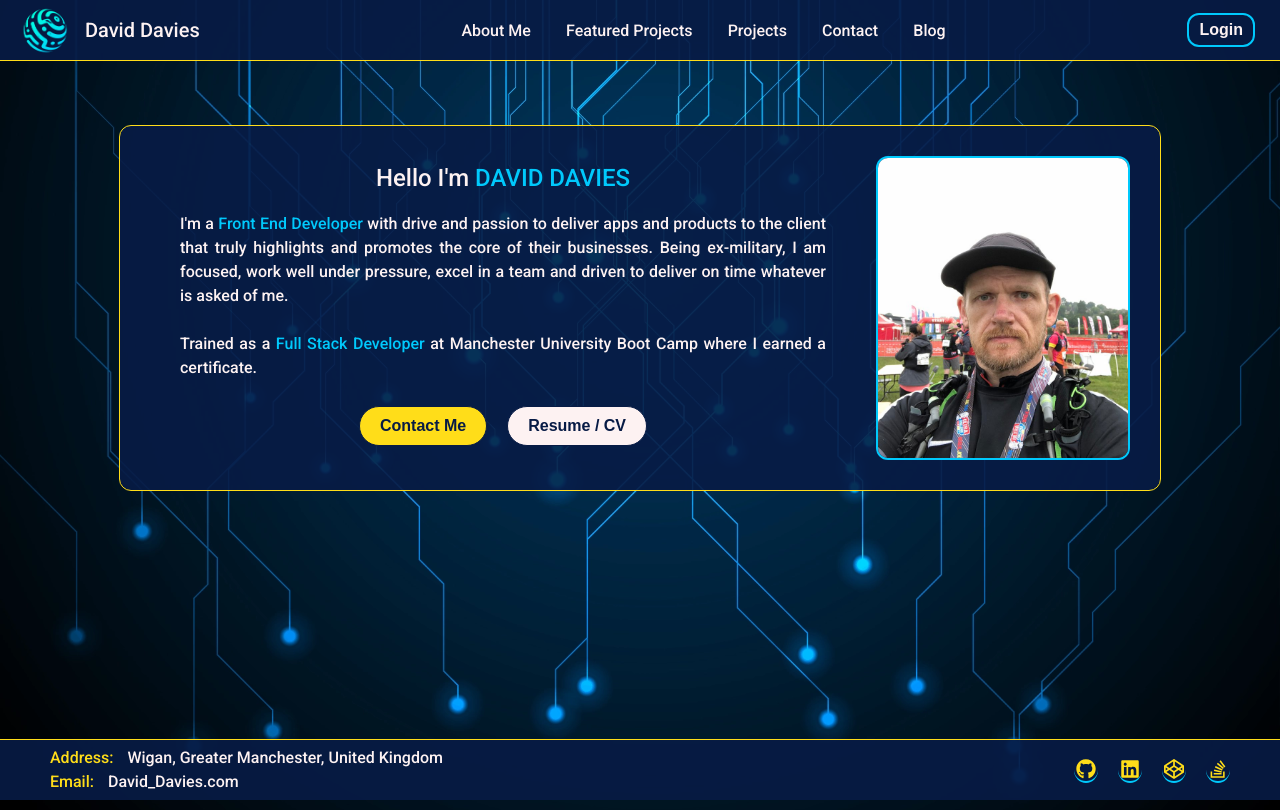
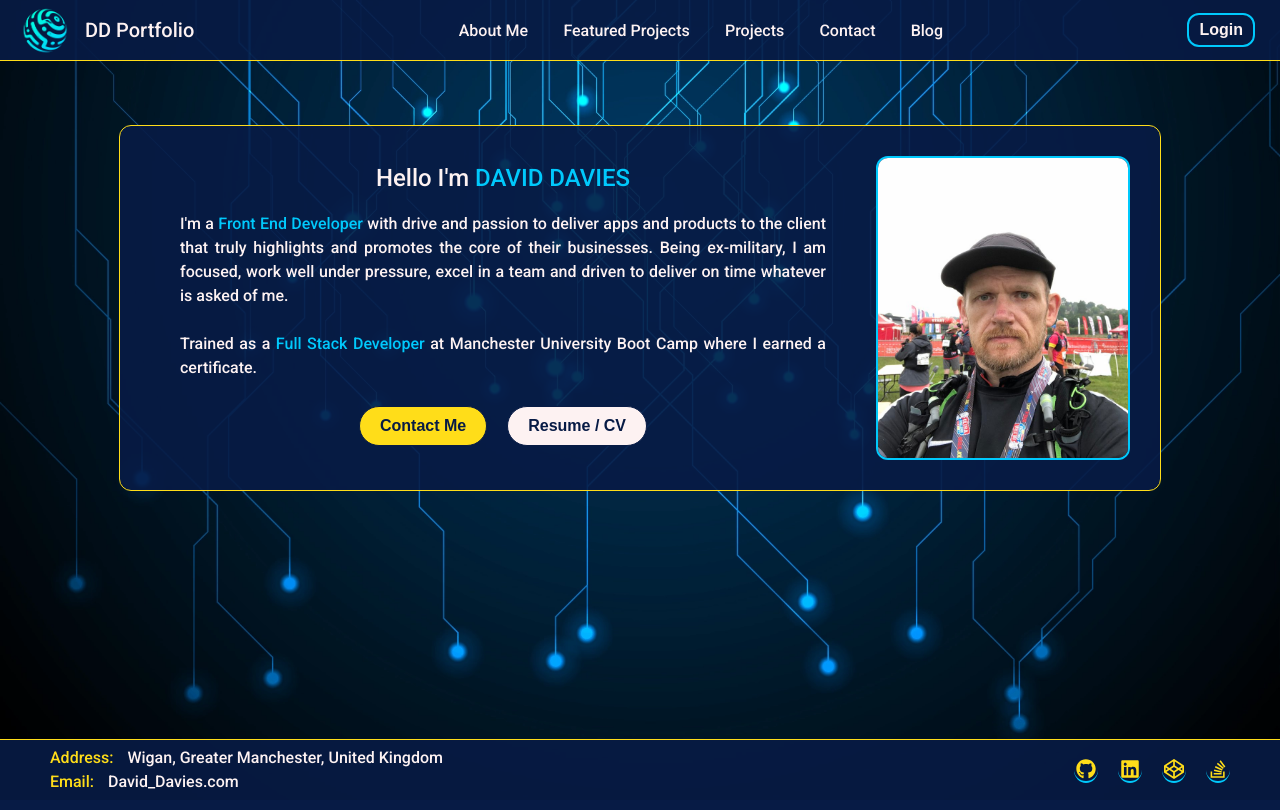
Before and after one commit to DaveyDavey1901/MFS20-React-Portfolio-DD, a React (Create React App) app in the folder client/: page / in a window 1280 px wide. Shown: the top 810 px of the page. Built offline with nearby package versions, Linux system fonts and the light colour scheme.

Commit message:
removed styles that were not required and changed the footer to fixed

```diff
--- a/client/src/components/Shared/Logo.jsx
+++ b/client/src/components/Shared/Logo.jsx
@@ -20,7 +20,7 @@ const LogoText = styled.h2`
   margin: 0;
   margin-left: 1rem;
   font-weight: 500;
-  color: #fdf2f2;
+
 `;
 
 export function Logo(props) {
@@ -29,7 +29,7 @@ export function Logo(props) {
       <LogoImg>
         <img src={DDLogoImg} alt="Davids Logo" />
       </LogoImg>
-      <LogoText>David Davies</LogoText>
+      <LogoText>DD Portfolio</LogoText>
     </LogoWrapper>
   );
 }
--- a/client/src/components/footer/index.jsx
+++ b/client/src/components/footer/index.jsx
@@ -8,7 +8,7 @@ const FooterContainer = styled.div`
   align-items: center;
   background-color: rgba(7, 27, 69, 0.9);
   border-top: 1px solid #ffdd19;
-  position: absolute;
+  position: fixed;
   left: 0;
   bottom: 0;
   right: 0;
--- a/client/src/components/navbar/lgScreenNavLinks.jsx
+++ b/client/src/components/navbar/lgScreenNavLinks.jsx
@@ -20,10 +20,10 @@ const LinkItem = styled.li`
   padding: 0 1.1em;
 
   font-weight: 500;
-  color: #fdf2f2;
   font-size: 1.6rem;
   align-items: center;
   justify-content: center;
+  text-align:center;
 
   border-top: 2px solid transparent;
   transition: all 220ms ease-in-out;
--- a/client/src/components/navbar/mobileNavLinks.jsx
+++ b/client/src/components/navbar/mobileNavLinks.jsx
@@ -28,7 +28,6 @@ const LinkItem = styled.li`
   align-items: center;
   justify-content: center;
   padding: 1rem;
-  color: #fdf2f2;
   font-weight: 500;
   font-size: 2.4rem;
   display: flex;
--- a/client/src/index.css
+++ b/client/src/index.css
@@ -5,17 +5,17 @@ html {
   font-size: 62.5%;
   background: #071b45 url("../src/Assets/Img/blue-neon.webp") no-repeat center fixed;
   background-size: cover;
-
-}
+  }
 
 body {
-  margin: 0;
+  margin: 0 auto;
   font-family: "Roboto", sans-serif;
   line-height: 1.5;
   font-weight: 500;
   color: #fdf2f2;
   overflow-x: hidden;
   scroll-behavior: smooth;
+
 
 }
 
```
